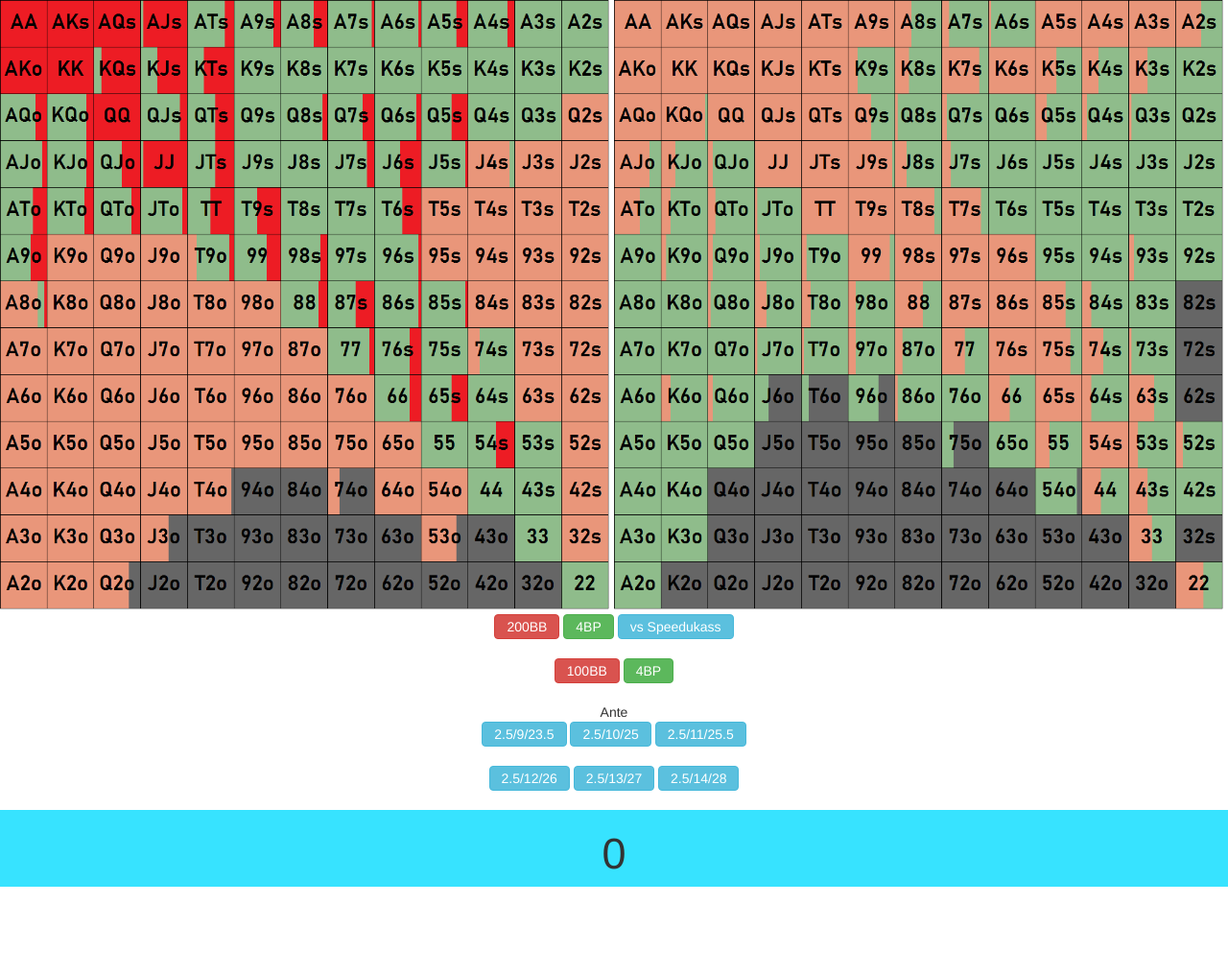
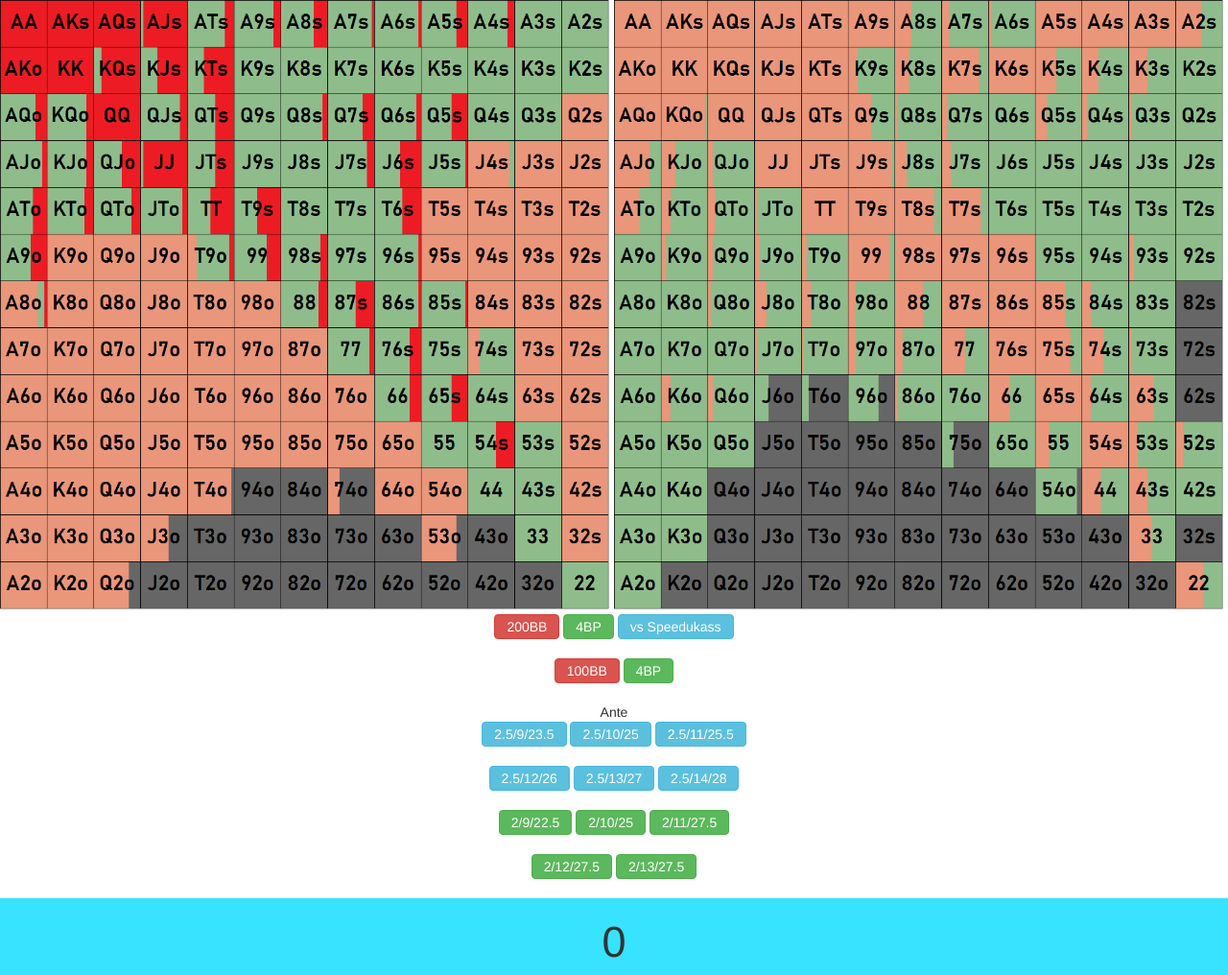
Before and after one commit to weston/PIOTools, a plain HTML site: page dashboard/hu.html in a window 1280 px wide. Shown: the whole page at 96% size. Before the commit the page ends 924 px from the top, so only its background shows below. Drawn offline with nearby package versions, Linux system fonts and the light colour scheme.

Commit message:
Update hu.html

```diff
--- a/dashboard/hu.html
+++ b/dashboard/hu.html
@@ -34,6 +34,13 @@
     <button class="btn btn-info" onclick=setImages("HU_ANTE/IP_25_120.png","HU_ANTE/OOP_25_120.png")>2.5/12/26</button>
     <button class="btn btn-info" onclick=setImages("HU_ANTE/IP_25_130.png","HU_ANTE/OOP_25_130.png")>2.5/13/27</button>
     <button class="btn btn-info" onclick=setImages("HU_ANTE/IP_25_140.png","HU_ANTE/OOP_25_140.png")>2.5/14/28</button>
+    <br/><br/>
+    <button class="btn btn-success" onclick=setImages("HU_ANTE/IP_20_90.png","HU_ANTE/OOP_20_90.png")>2/9/22.5</button>
+    <button class="btn btn-success" onclick=setImages("HU_ANTE/IP_20_100.png","HU_ANTE/OOP_20_100.png")>2/10/25</button>
+    <button class="btn btn-success" onclick=setImages("HU_ANTE/IP_20_110.png","HU_ANTE/OOP_20_110.png")>2/11/27.5</button>
+    <br/><br/>
+    <button class="btn btn-success" onclick=setImages("HU_ANTE/IP_20_120.png","HU_ANTE/OOP_20_120.png")>2/12/27.5</button>
+    <button class="btn btn-success" onclick=setImages("HU_ANTE/IP_20_130.png","HU_ANTE/OOP_20_130.png")>2/13/27.5</button>
     </center>
     <br/>
     <span class="parent">
```
